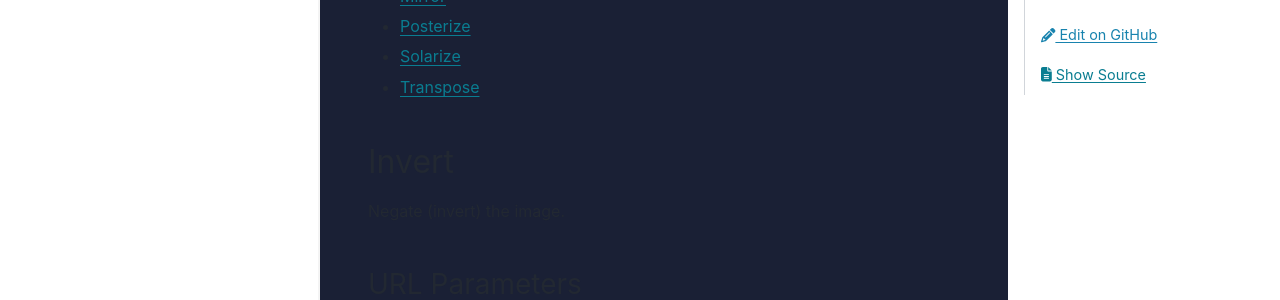
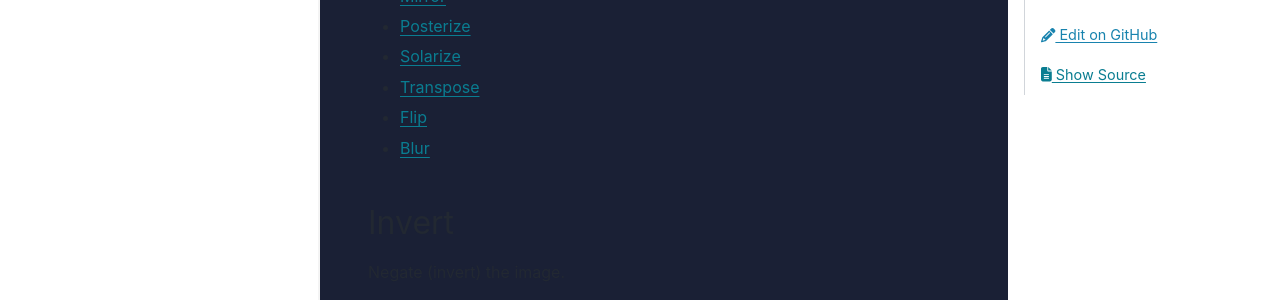
Before and after one commit to Mecha-Karen/Documentation, a Sphinx documentation site: the page built from source/api/endpoints/v1/image/endpoints.rst, in a window 1280 px wide and 900 px high. Shown: the part 442-742 px from the top of the window. Built offline with Sphinx 7.4.7 and the PyData theme 0.15.4, drawn with Linux system fonts in a browser that asks for light colours.

Commit message:
Add ops to quick links

```diff
--- a/source/api/endpoints/v1/image/endpoints.rst
+++ b/source/api/endpoints/v1/image/endpoints.rst
@@ -20,6 +20,8 @@ Quick Links
 * `Posterize <#posterizefilter>`_
 * `Solarize <#solarizefilter>`_
 * `Transpose <#transposefilter>`_
+* `Flip <#flipfilter>`_
+* `Blur <#blurfilter>`_
 
 .. _InvertFilter:
 
```
Also changed, not shown: other parts of source/api/endpoints/v1/image/endpoints.rst (+1 -1 lines).
